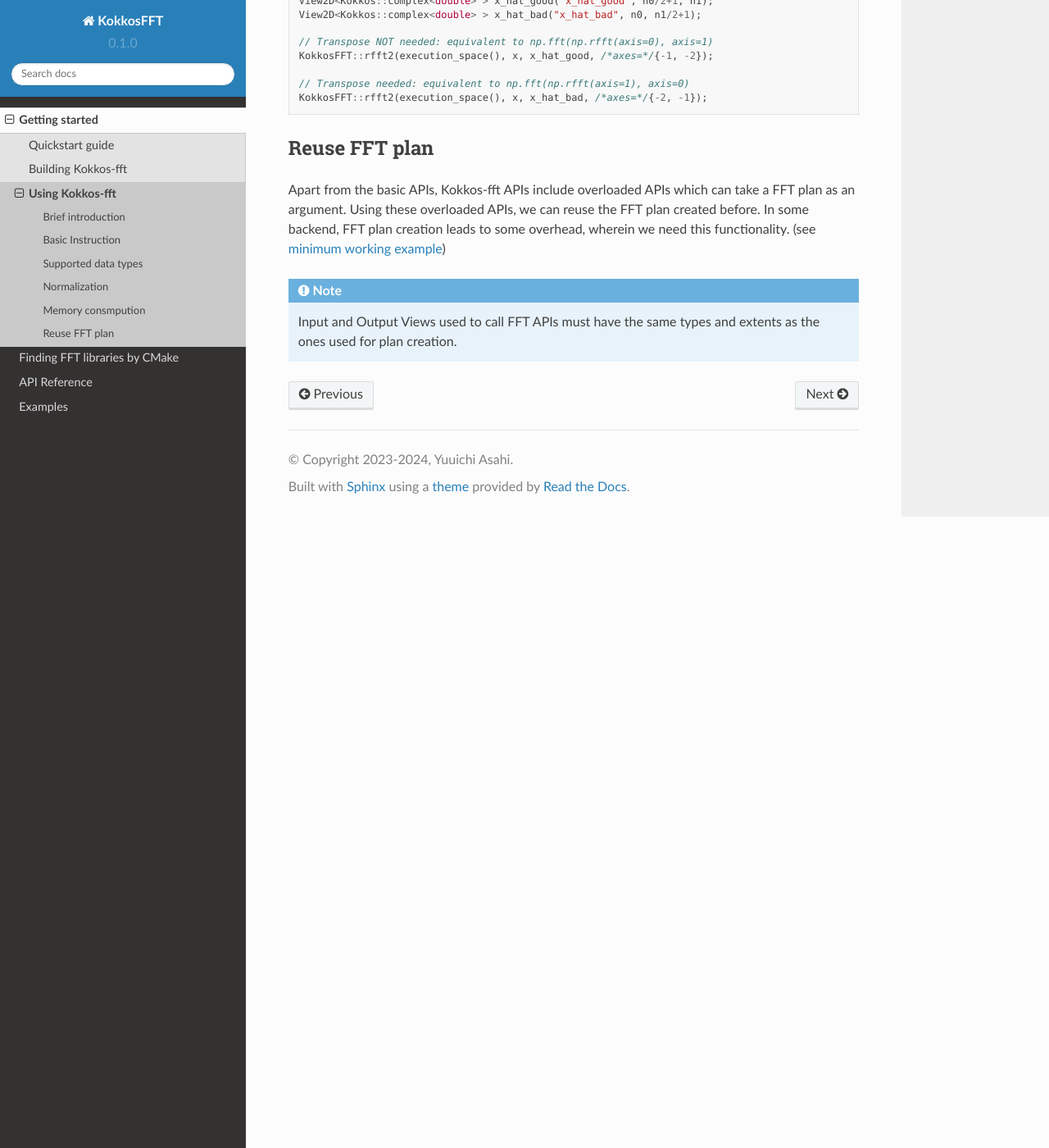
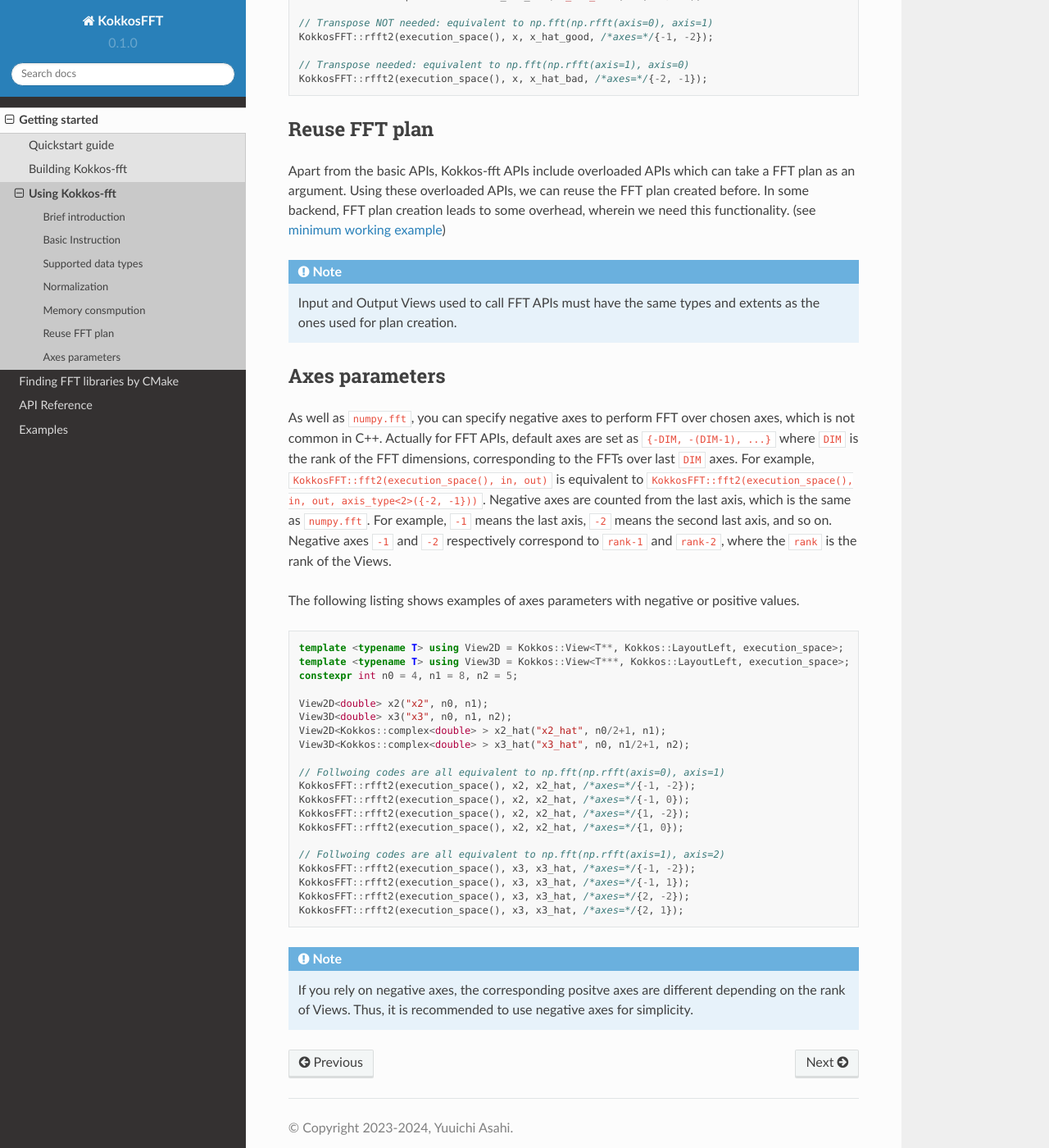
Before and after one commit to kokkos/kokkos-fft, a Sphinx documentation site: the page built from docs/intro/using.rst, in a window 1280 px wide and 1400 px high, scrolled down 2460 px. Shown: the whole window at 82% size. Built offline with Sphinx 7.4.7 and the Read the Docs theme 2.0.0, drawn with Linux system fonts in a browser that asks for light colours; some of the changed text lies outside the part shown.

Commit message:
docs: Explain the meanings of axes

```diff
--- a/docs/intro/using.rst
+++ b/docs/intro/using.rst
@@ -130,3 +130,43 @@
 .. note::
 
    Input and Output Views used to call FFT APIs must have the same types and extents as the ones used for plan creation.
+
+Axes parameters
+---------------
+
+As well as ``numpy.fft``, you can specify negative axes to perform FFT over chosen axes, which is not common in C++.
+Actually for FFT APIs, default axes are set as ``{-DIM, -(DIM-1), ...}`` where ``DIM`` is the rank of the FFT dimensions,
+corresponding to the FFTs over last ``DIM`` axes. For example, ``KokkosFFT::fft2(execution_space(), in, out)`` is equivalent to ``KokkosFFT::fft2(execution_space(), in, out, axis_type<2>({-2, -1}))``.
+Negative axes are counted from the last axis, which is the same as ``numpy.fft``.
+For example, ``-1`` means the last axis, ``-2`` means the second last axis, and so on.
+Negative axes ``-1`` and ``-2`` respectively correspond to ``rank-1`` and ``rank-2``, where the ``rank`` is the rank of the Views.
+
+The following listing shows examples of axes parameters with negative or positive values.
+
+.. code-block:: C++
+
+   template <typename T> using View2D = Kokkos::View<T**, Kokkos::LayoutLeft, execution_space>;
+   template <typename T> using View3D = Kokkos::View<T***, Kokkos::LayoutLeft, execution_space>;
+   constexpr int n0 = 4, n1 = 8, n2 = 5;
+
+   View2D<double> x2("x2", n0, n1);
+   View3D<double> x3("x3", n0, n1, n2);
+   View2D<Kokkos::complex<double> > x2_hat("x2_hat", n0/2+1, n1);
+   View3D<Kokkos::complex<double> > x3_hat("x3_hat", n0, n1/2+1, n2);
+
+   // Follwoing codes are all equivalent to np.fft(np.rfft(axis=0), axis=1)
+   KokkosFFT::rfft2(execution_space(), x2, x2_hat, /*axes=*/{-1, -2});
+   KokkosFFT::rfft2(execution_space(), x2, x2_hat, /*axes=*/{-1, 0});
+   KokkosFFT::rfft2(execution_space(), x2, x2_hat, /*axes=*/{1, -2});
+   KokkosFFT::rfft2(execution_space(), x2, x2_hat, /*axes=*/{1, 0});
+
+   // Follwoing codes are all equivalent to np.fft(np.rfft(axis=1), axis=2)
+   KokkosFFT::rfft2(execution_space(), x3, x3_hat, /*axes=*/{-1, -2});
+   KokkosFFT::rfft2(execution_space(), x3, x3_hat, /*axes=*/{-1, 1});
+   KokkosFFT::rfft2(execution_space(), x3, x3_hat, /*axes=*/{2, -2});
+   KokkosFFT::rfft2(execution_space(), x3, x3_hat, /*axes=*/{2, 1});
+
+.. note::
+
+   If you rely on negative axes, the corresponding positve axes are different depending on the rank of Views.
+   Thus, it is recommended to use negative axes for simplicity.
```
Also changed, not shown: other parts of docs/intro/using.rst (+1 -1 lines).
